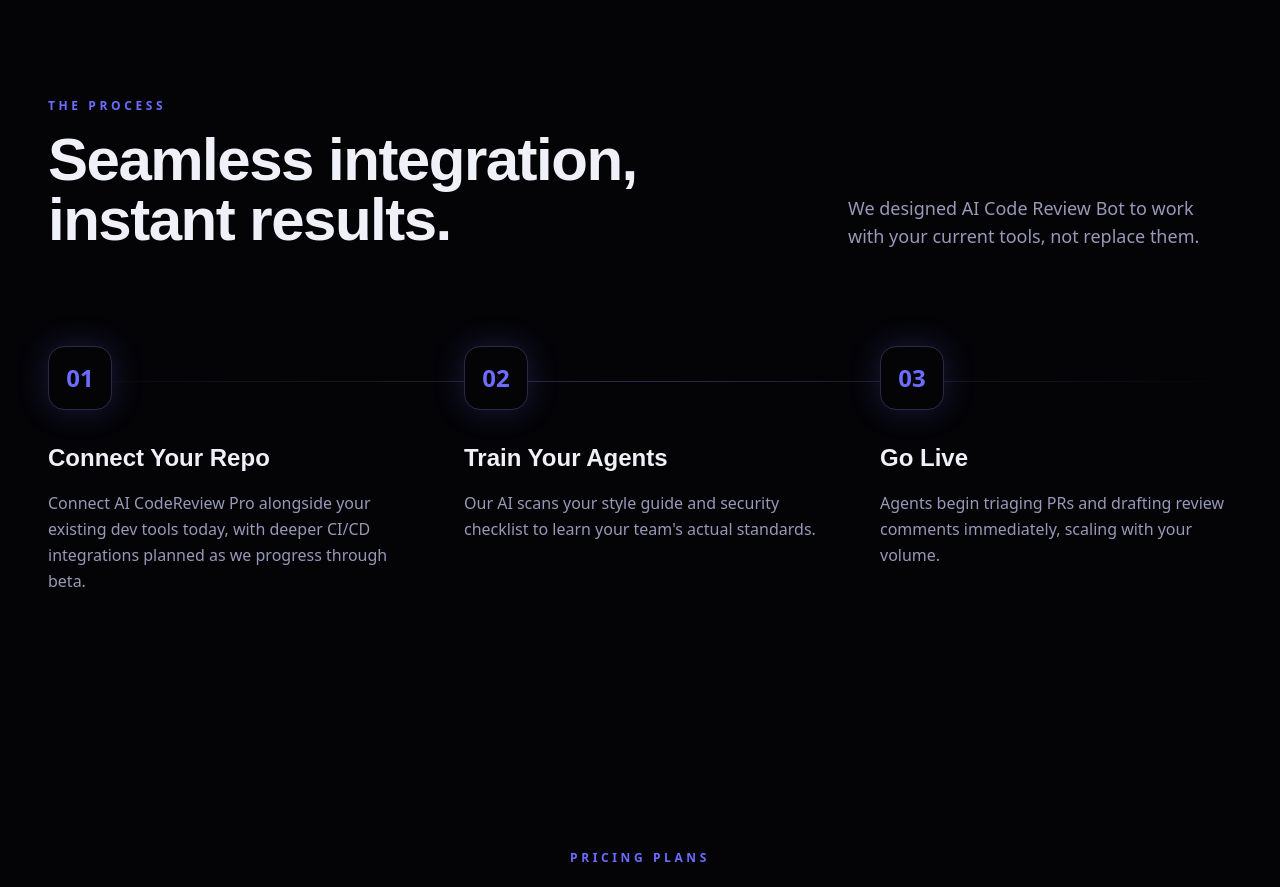
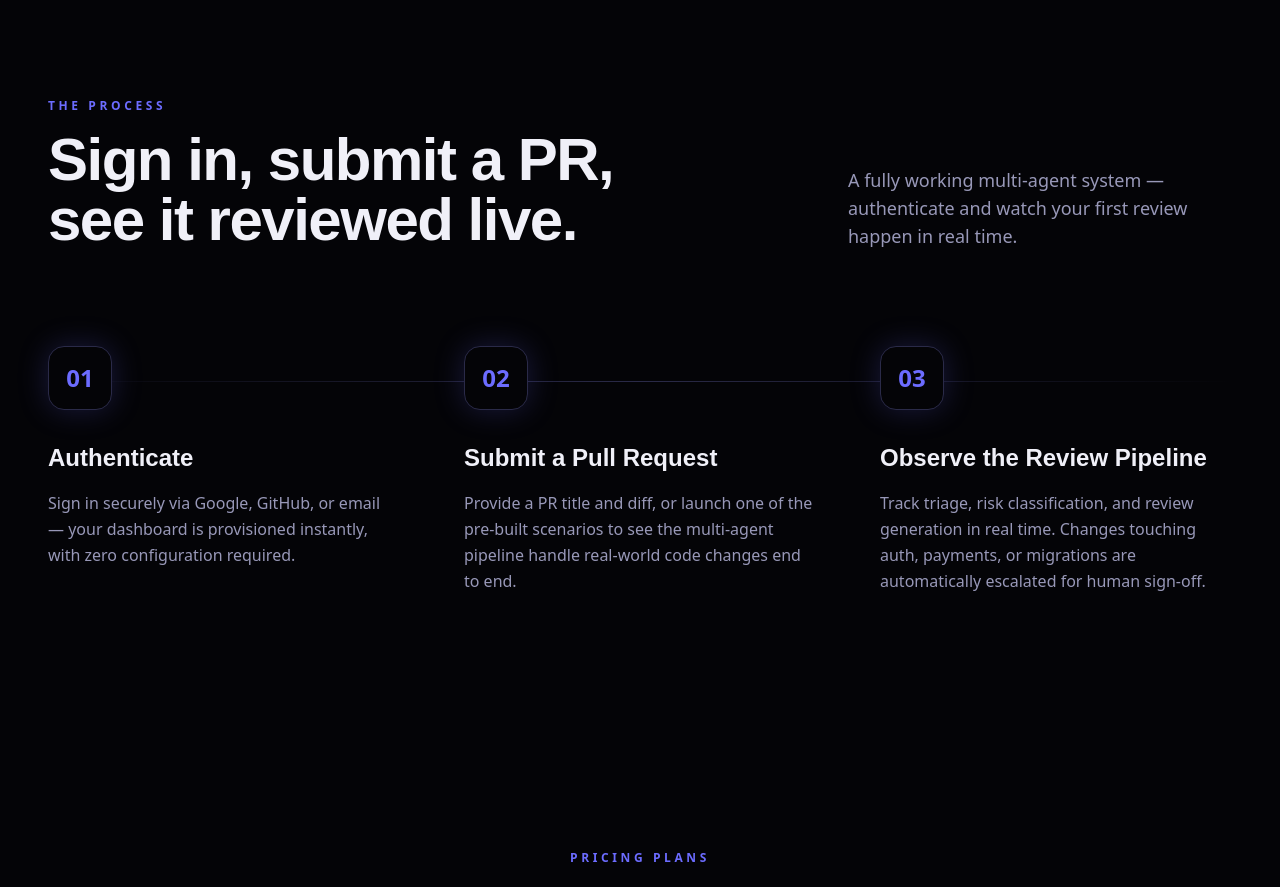
Before and after one commit to SufyTech/ai-support-pro, a React (Vite) app in the folder frontend/: page / in a window 1280 px wide. Shown: the part 4600-5487 px from the top of the page. Built offline with nearby package versions, Linux system fonts and the light colour scheme; no server answers.

Commit message:
Process step updated

```diff
--- a/frontend/src/components/HowItWorks.tsx
+++ b/frontend/src/components/HowItWorks.tsx
@@ -8,21 +8,21 @@
 const steps = [
   {
     number: "01",
-    title: "Connect Your Repo",
+    title: "Authenticate",
     description:
-      "Connect AI CodeReview Pro alongside your existing dev tools today, with deeper CI/CD integrations planned as we progress through beta.",
+      "Sign in securely via Google, GitHub, or email — your dashboard is provisioned instantly, with zero configuration required.",
   },
   {
     number: "02",
-    title: "Train Your Agents",
+    title: "Submit a Pull Request",
     description:
-      "Our AI scans your style guide and security checklist to learn your team's actual standards.",
+      "Provide a PR title and diff, or launch one of the pre-built scenarios to see the multi-agent pipeline handle real-world code changes end to end.",
   },
   {
     number: "03",
-    title: "Go Live",
+    title: "Observe the Review Pipeline",
     description:
-      "Agents begin triaging PRs and drafting review comments immediately, scaling with your volume.",
+      "Track triage, risk classification, and review generation in real time. Changes touching auth, payments, or migrations are automatically escalated for human sign-off.",
   },
 ];
 
@@ -44,13 +44,13 @@
             The Process
           </span>
           <h2 className="font-display text-4xl md:text-6xl font-bold tracking-tight">
-            Seamless integration,
-            <br /> instant results.
+            Sign in, submit a PR,
+            <br /> see it reviewed live.
           </h2>
         </div>
         <p className="text-lg text-text-secondary max-w-sm mt-6 md:mt-0">
-          We designed AI Code Review Bot to work with your current tools, not
-          replace them.
+          A fully working multi-agent system — authenticate and watch your first
+          review happen in real time.
         </p>
       </motion.div>
 
```
